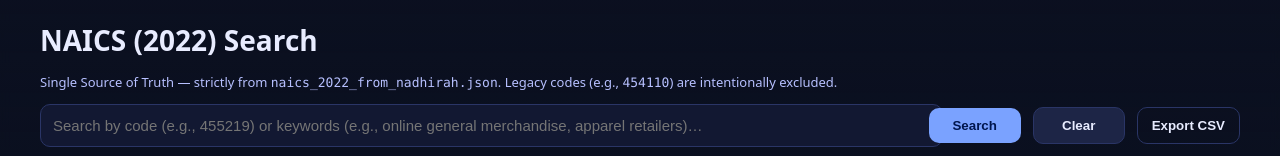
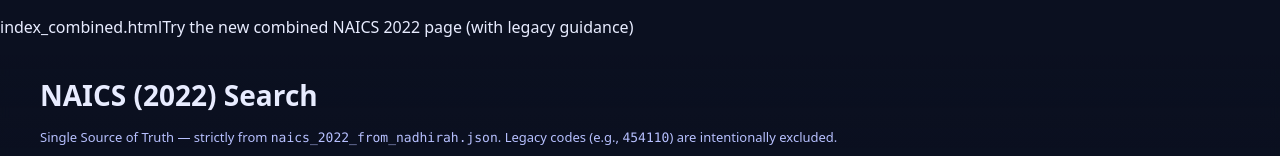
Before and after one commit to nadhinad99-creator/NAICS-2022, a plain HTML site: page index.html in a window 1280 px wide. Shown: the top 156 px of the page. Drawn offline with Linux system fonts and the light colour scheme.

Commit message:
Update index.html

```diff
--- a/index.html
+++ b/index.html
@@ -1,3 +1,6 @@
+<p style="margin:16px 0;">
+  index_combined.htmlTry the new combined NAICS 2022 page (with legacy guidance)</a>
+</p>
 <!doctype html>
 <html lang="en">
 <head>
```
